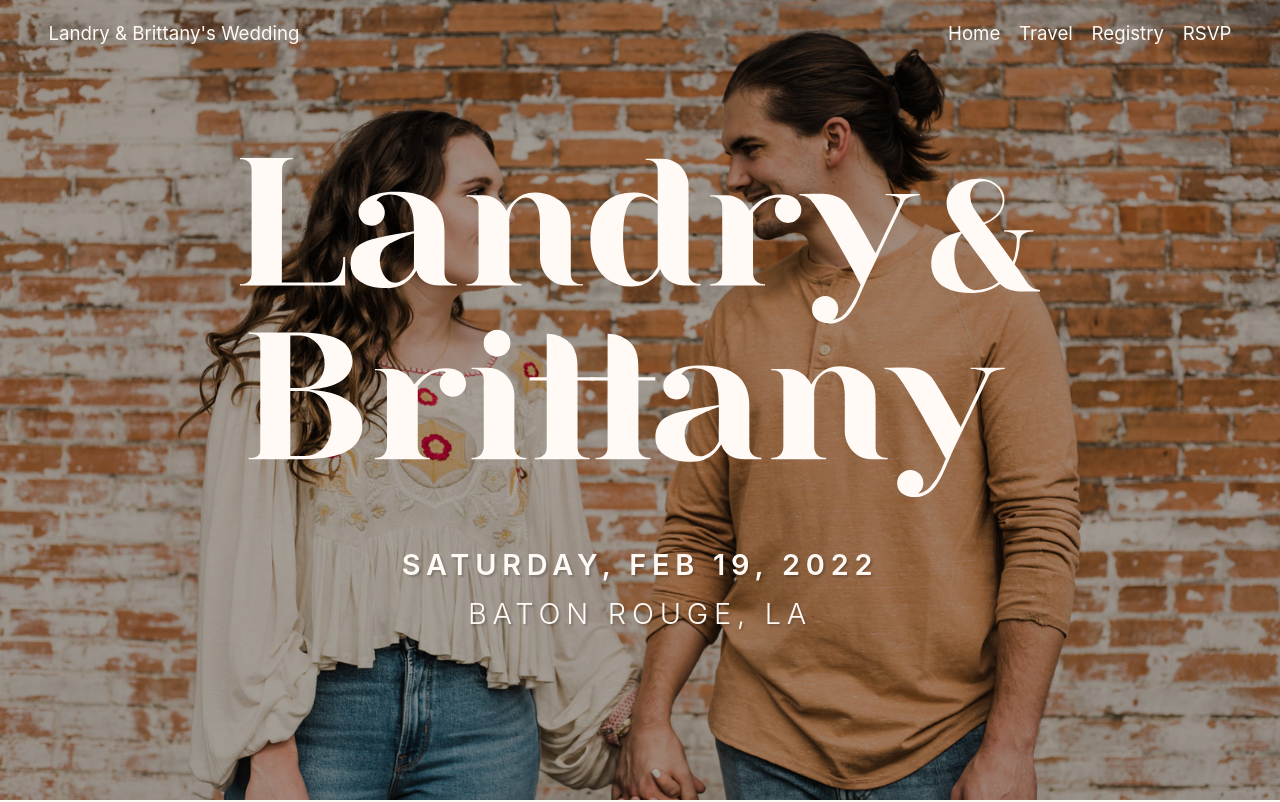
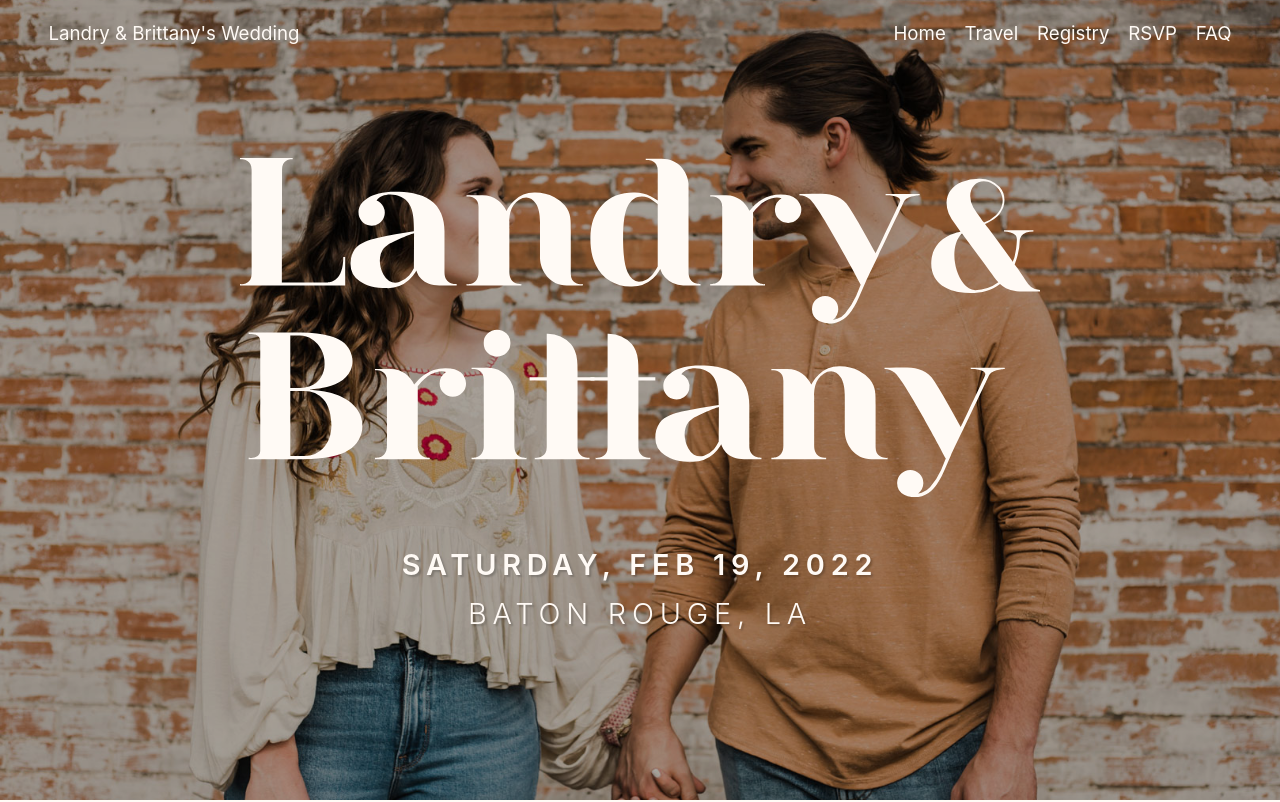
Before and after one commit to animalLover95/animalLover95.github.io, a plain HTML site: page index.html in a window 1280 px wide. Shown: the top 802 px of the page. Drawn offline with nearby package versions, Linux system fonts and the light colour scheme.

Commit message:
Update index.html

```diff
--- a/index.html
+++ b/index.html
@@ -19,6 +19,7 @@
     <a href="#travel" class="nav__travel">Travel</a>
     <a href="#registry" class="nav__registry">Registry</a>
     <a href="#RSVP" class="nav__rsvp">RSVP</a>
+    <a href="#FAQ" class="nav__FAQ">FAQ</a>
   </nav>
 
   <section id="hero" class="hero">
```
